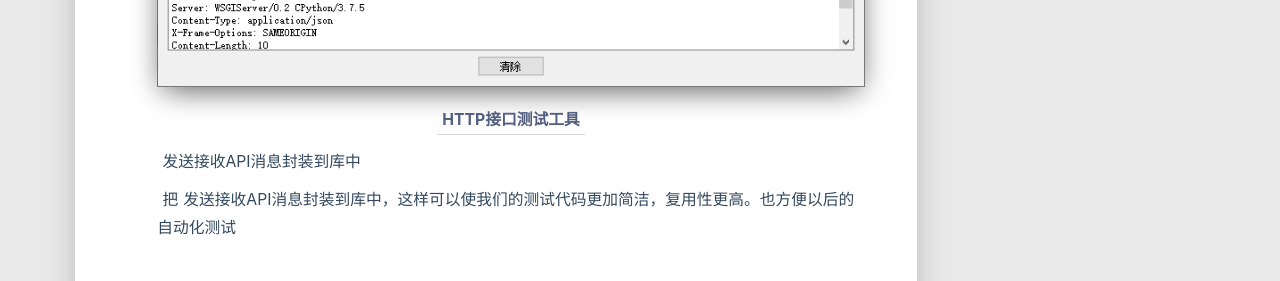
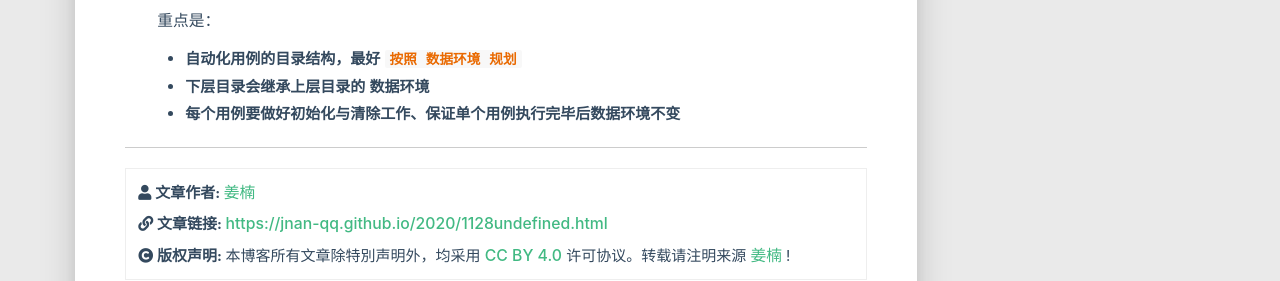
Before and after one commit to JNan-QQ/JNan-QQ.github.io, a plain HTML site: page 2020/1128undefined.html in a window 1280 px wide. Shown: the part 3304-3585 px from the top of the page. Drawn offline with Linux system fonts and the light colour scheme; some packages are replaced by stand-ins of ours; no server answers; a script that the page names is missing.

Commit message:
Site updated: 2021-04-30 16:36:04

```diff
--- a/2020/11/28/亿教亿学自动化测试/index.html
+++ b/2020/1128undefined.html
@@ -618,7 +618,7 @@
                     </i>
                 </span>
                 <span class="reprint-info">
-                    <a href="https://jnan-qq.github.io/2020/11/28/%E4%BA%BF%E6%95%99%E4%BA%BF%E5%AD%A6%E8%87%AA%E5%8A%A8%E5%8C%96%E6%B5%8B%E8%AF%95/">https://jnan-qq.github.io/2020/11/28/%E4%BA%BF%E6%95%99%E4%BA%BF%E5%AD%A6%E8%87%AA%E5%8A%A8%E5%8C%96%E6%B5%8B%E8%AF%95/</a>
+                    <a href="https://jnan-qq.github.io/2020/1128undefined.html">https://jnan-qq.github.io/2020/1128undefined.html</a>
                 </span>
             </div>
             <div class="reprint__notice">
@@ -834,7 +834,7 @@
                 <i class="far fa-dot-circle"></i>&nbsp;本篇
             </div>
             <div class="card">
-                <a href="/2020/11/28/%E4%BA%BF%E6%95%99%E4%BA%BF%E5%AD%A6%E8%87%AA%E5%8A%A8%E5%8C%96%E6%B5%8B%E8%AF%95/">
+                <a href="/2020/1128undefined.html">
                     <div class="card-image">
 
 
@@ -880,7 +880,7 @@
                 本篇&nbsp;<i class="far fa-dot-circle"></i>
             </div>
             <div class="card">
-                <a href="/2020/11/28/%E4%BA%BF%E6%95%99%E4%BA%BF%E5%AD%A6%E8%87%AA%E5%8A%A8%E5%8C%96%E6%B5%8B%E8%AF%95/">
+                <a href="/2020/1128undefined.html">
                     <div class="card-image">
 
 
```
Also changed, not shown: archives/2020/11/index.html (+1 -1 lines), archives/2020/index.html (+1 -1 lines), archives/index.html (+1 -1 lines), index.html (+1 -1 lines), tags/API/index.html (+1 -1 lines), 2020/11/28/亿教亿学自动化测试/Http.png (deleted), medias/myimg/Http.png (deleted).
